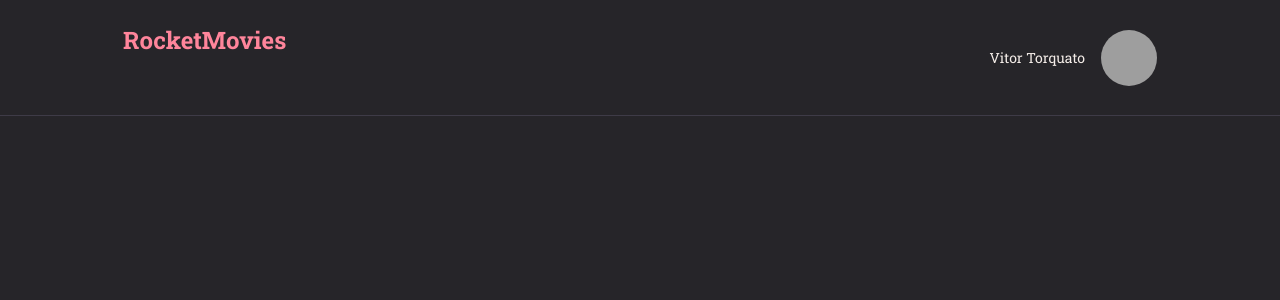
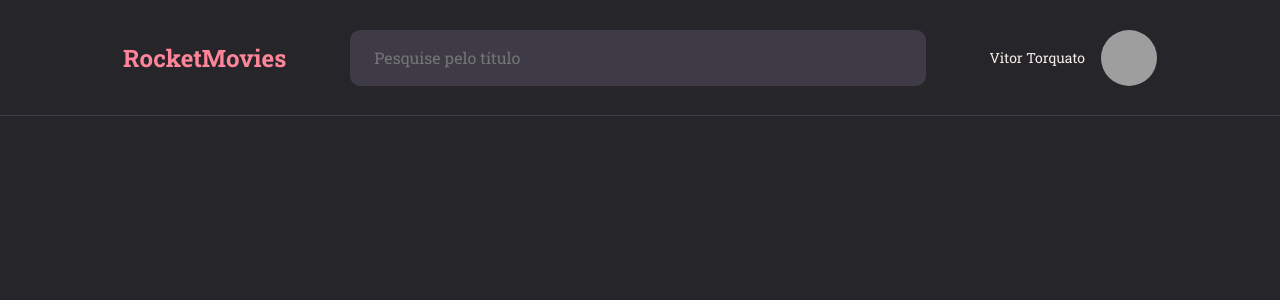
Before and after one commit to VitorTorquato/rocket-movies, a React (Vite) app: page / in a window 1280 px wide. Shown: the top 300 px of the page. Built offline with nearby package versions, Linux system fonts and the light colour scheme; grey boxes are pictures that could not be loaded.

Commit message:
header finish

```diff
--- a/package.json
+++ b/package.json
@@ -12,6 +12,7 @@
   "dependencies": {
     "react": "^18.2.0",
     "react-dom": "^18.2.0",
+    "react-icons": "^5.0.1",
     "styled-components": "^6.1.8"
   },
   "devDependencies": {
--- a/src/Pages/Details/styles.js
+++ b/src/Pages/Details/styles.js
@@ -3,6 +3,12 @@ import styled from "styled-components";
 export const Container = styled.div`
     background-color: ${({theme})=> theme.COLORS.BACKGROUND_800};
 
+    display: grid;
+    grid-template-rows: 116px auto;
+
+    grid-template-areas:
+    "header"
+    "content";
 
 
 
--- a/src/Styles/theme.js
+++ b/src/Styles/theme.js
@@ -6,7 +6,7 @@ export default {
 
 
         PINK_1: "#FF859B",
-        PINK_2: "#948F99",
+        TEXT: "#948F99",
 
         WHITE: "#F4EDE8"
 
--- a/src/components/header/index.jsx
+++ b/src/components/header/index.jsx
@@ -1,11 +1,12 @@
 import { Container,Profile } from "./styles";
+import { Input } from '../input'
 
 
 export function Header(){
         return(
             <Container>
                 <h2>RocketMovies</h2>
-
+                <Input placeholder="Pesquise pelo título"/>
                 <Profile>
                     <div>
                         <span>Vitor Torquato</span>
--- a/src/components/header/styles.js
+++ b/src/components/header/styles.js
@@ -13,6 +13,8 @@ export const Container = styled.div`
 
        display: flex;
        justify-content: space-between;
+       gap: 64px;
+       align-items: center;
        padding: 24px 123px;
 
        > h2{
@@ -26,6 +28,7 @@ export const Profile = styled.div`
 
        display: flex;
        align-items: center;
+
 
        > img{
             width: 56px;
--- /dev/null
+++ b/src/components/input/index.jsx
@@ -0,0 +1,14 @@
+import { Container } from "./styles";
+
+
+
+export function Input({icon: Icon , ...rest} ){
+    return(
+        <Container>
+            {Icon && <Icon size={20}/>}
+            <input {...rest} />
+        </Container>
+
+    )
+
+}
--- /dev/null
+++ b/src/components/input/styles.js
@@ -0,0 +1,42 @@
+import styled from "styled-components";
+
+
+export const Container = styled.div`
+    width: 100%;
+    display: flex;
+    align-items: center;
+    flex: 1;
+
+
+    background-color: ${({theme}) => theme.COLORS.BACKGROUND_700};
+    color: ${({theme}) => theme.COLORS.BACKGROUND_700};
+
+    border-radius: 10px;
+
+
+    > input{
+
+        width: 100%;
+        height: 56px;
+
+        padding: 19px 24px;
+
+        color: ${({theme}) => theme.COLORS.WHITE};
+
+        background:transparent;
+        border: 0;
+
+
+        &::placeholder{
+            ${({theme}) => theme.COLORS.TEXT};
+
+        }
+
+
+
+    }
+
+    > svg{
+        margin-left: 16px;
+    }
+`;
```
Also changed, not shown: 1 other file (tests, documents, lock files or other folders).
